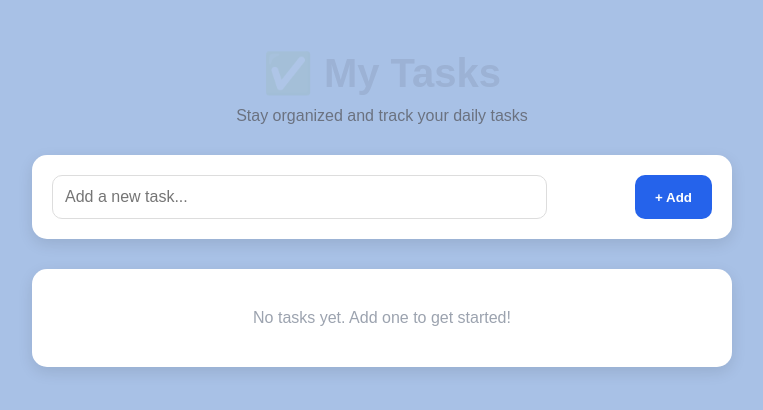
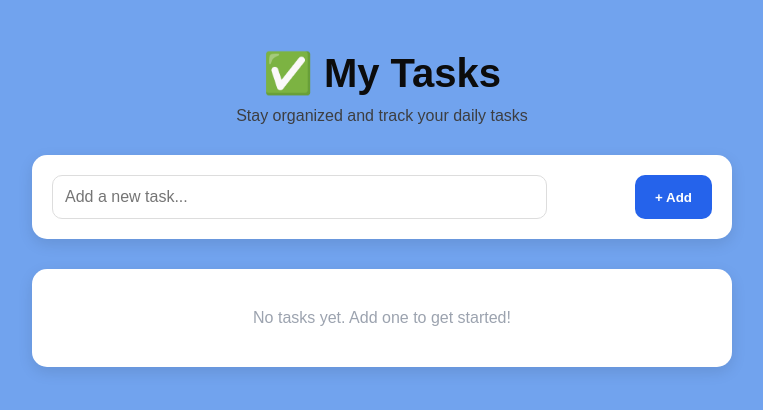
Before and after one commit to VinayaKumaraC/react-todo-app, a React (Vite) app: page / in a window 1280 px wide. Shown: the top 410 px of the page, without its empty margins (258-1021 px from the left). Built offline with nearby package versions, Linux system fonts and the light colour scheme.

Commit message:
improved App.css

```diff
--- a/src/App.css
+++ b/src/App.css
@@ -9,12 +9,12 @@
 /* Header Section */
 .header-container h1 {
   font-size: 40px;
-  color: rgba(20, 17, 17, 0.08);
+  color: #0c0c0c;
 }
 
 .header-container p {
   margin-top: 10px;
-  color: #6b7280;
+  color: #3d3e41;
 }
 
 /* Input Box */
--- a/src/index.css
+++ b/src/index.css
@@ -8,5 +8,5 @@
 }
 
 body {
-  background-color: #a8c1e6;
+  background-color: #71a3ee;
 }
```
